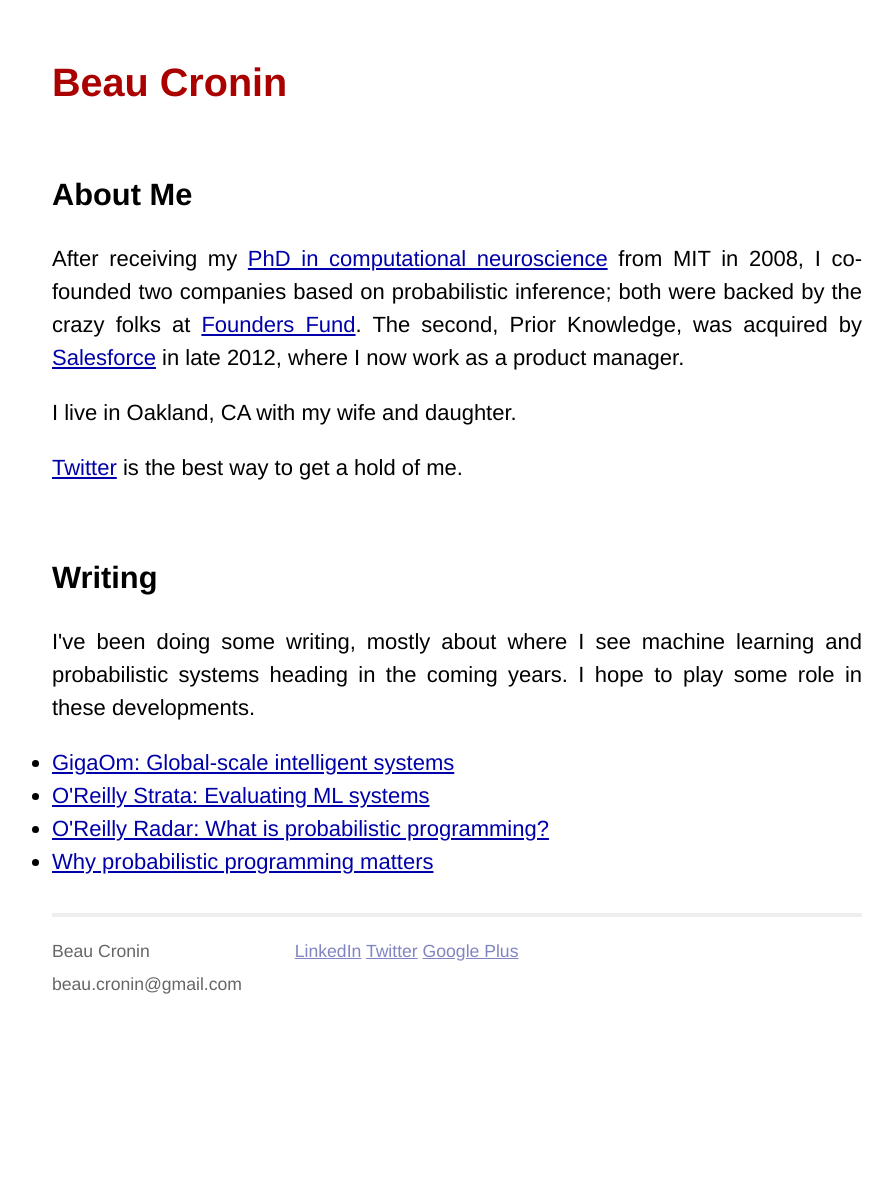
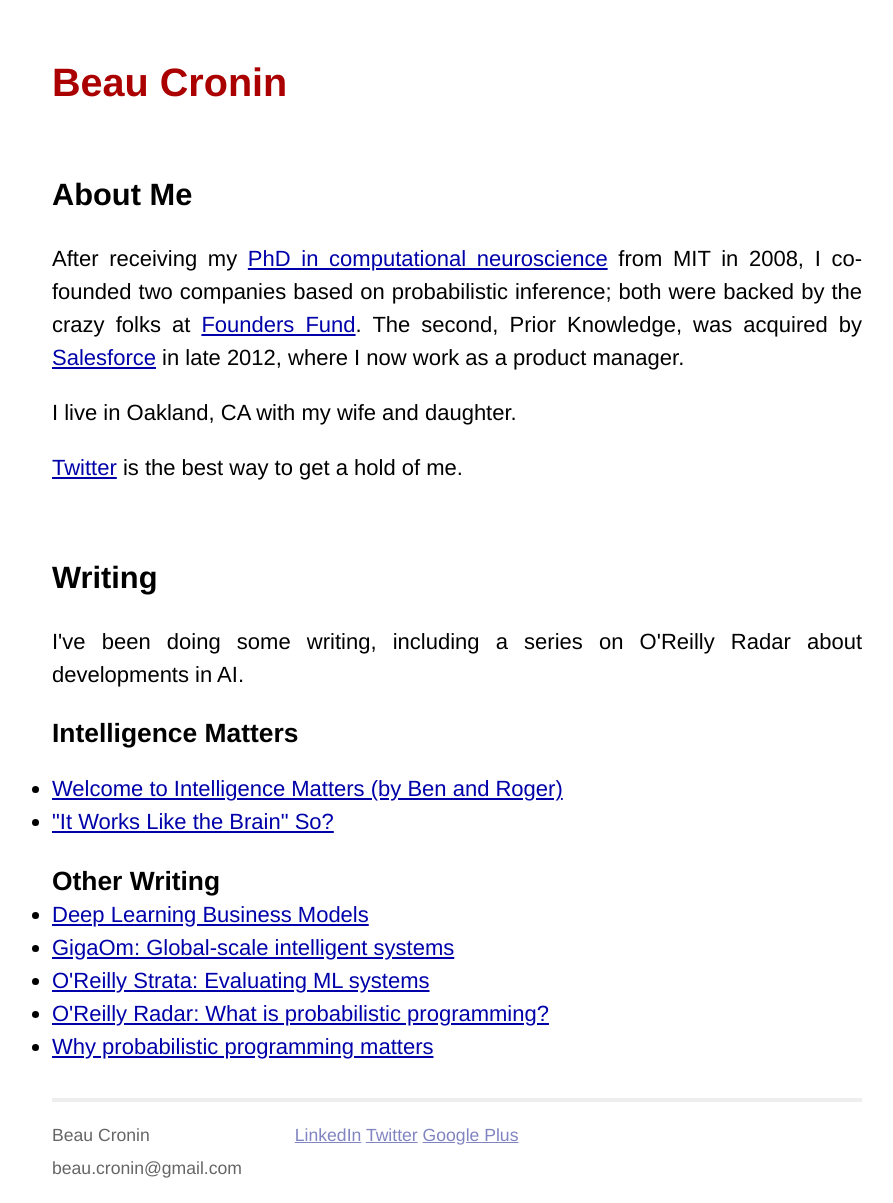
Before and after one commit to beaucronin/beaucronin.github.com, a Jekyll site: the page built from index.html, in a window 1280 px wide. Shown: the whole page, without its empty margins (183-1076 px from the left). Built offline with Jekyll 4.4.1, drawn with Linux system fonts in a browser that asks for light colours; before the commit the page ends 1018 px from its top, so only the background shows below that.

Commit message:
add IM posts

```diff
--- a/index.html
+++ b/index.html
@@ -11,10 +11,17 @@
   <p><a href="http://twitter.com/beaucronin">Twitter</a> is the best way to get a hold of me.</p>
   <p>&nbsp;</p>
   <h1>Writing</h1>
-  I've been doing some writing, mostly about where I see machine learning and probabilistic systems heading in the coming years. I hope to play some role in these developments.
+  I've been doing some writing, including a series on O'Reilly Radar about developments in AI.
+  <p> </p>
+  <h2>Intelligence Matters</h2>
   <p> </p>
   <ul>
-    <!--<li><a href="http://npbay.es/machine-learning-companies">Machine Learning Companies: Notes and Analysis</a></li>-->
+    <li><a href="http://radar.oreilly.com/2014/05/welcome-to-intelligence-matters.html">Welcome to Intelligence Matters (by Ben and Roger)</a></li>
+    <li><a href="http://radar.oreilly.com/2014/05/it-works-like-the-brain-so.html">"It Works Like the Brain" So?</a></li>
+  </ul>
+  <h2>Other Writing</h2>
+  <ul>
+    <li><a href="http://npbay.es/deep-learning-business-models.html">Deep Learning Business Models</a></li>
     <li><a href="http://gigaom.com/2013/06/30/what-happens-when-the-world-turns-into-one-giant-brain/">GigaOm: Global-scale intelligent systems</a></li>
     <li><a href="http://strata.oreilly.com/2013/05/different-evaluation-criteria-for-machine-learning-systems.html">O'Reilly Strata: Evaluating ML systems</a></li>
     <li><a href="http://radar.oreilly.com/2013/04/probabilistic-programming.html">O'Reilly Radar: What is probabilistic programming?</a></li>
```
